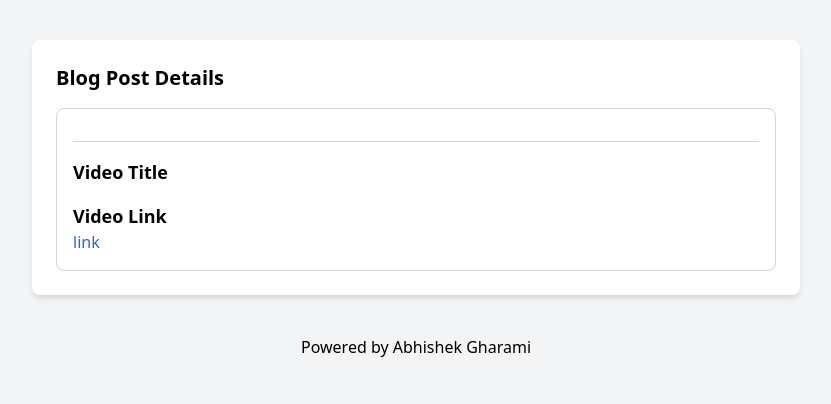
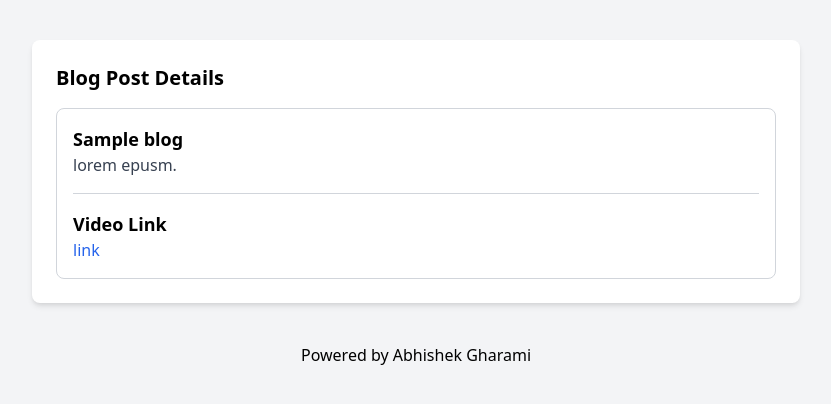
Before and after one commit to ABHISHEKGHARAMI/Ai_Blog_generater, a Django app: page /generate-detail/3/ in a window 1280 px wide. Shown: the part 68-472 px from the top of the page, without its empty margins (224-1055 px from the left). Run offline with Django 5.2, Linux system fonts and the light colour scheme; data comes from the database, SQL or seed files in the repository; both versions use the stored data as it was after the commit.

Commit message:
Adding the final project for the user .

```diff
--- a/ai_blog_app/blog_generator/views.py
+++ b/ai_blog_app/blog_generator/views.py
@@ -158,7 +158,7 @@ def user_list_view(request):
 
 # article view for the generated article full detail
 def user_blog_detail_view(request,pk):
-    blog = BlogPost.objects.filter(id=pk)
+    blog = BlogPost.objects.get(id=pk)
     if blog is not None:
         return render(request,'blog-detais.html',
             {
--- a/ai_blog_app/templates/blog-detais.html
+++ b/ai_blog_app/templates/blog-detais.html
@@ -25,8 +25,8 @@
                     <h3 class="text-lg font-semibold">{{ blog.youtube_title }}</h3>
                     <p class="text-gray-700">{{ blog.generated_text }}</p>
                     <hr class="my-4 border-gray-300">
-                    <h4 class="text-lg font-semibold">Video Title</h4>
-                    <p class="text-gray-700">{{ blog.generated_text }}</p>
+                    {% comment %} <h4 class="text-lg font-semibold">Video Title</h4>
+                    <p class="text-gray-700">{{ blog.generated_text }}</p> {% endcomment %}
                     <h4 class="text-lg font-semibold mt-4">Video Link</h4>
                     <a href="{{ blog.youtube_link }}" class="text-blue-600 hover:underline">link</a>
                 </div>
```
Also changed, not shown: ai_blog_app/db.sqlite3.
